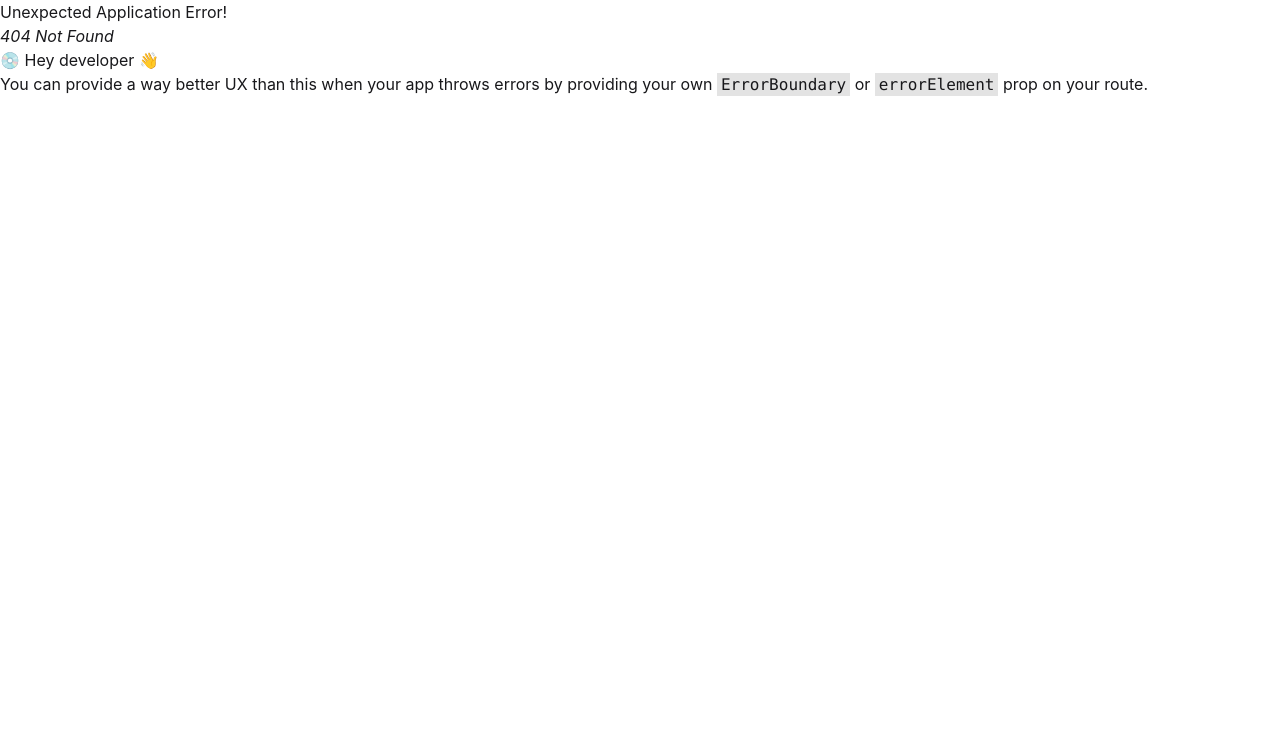
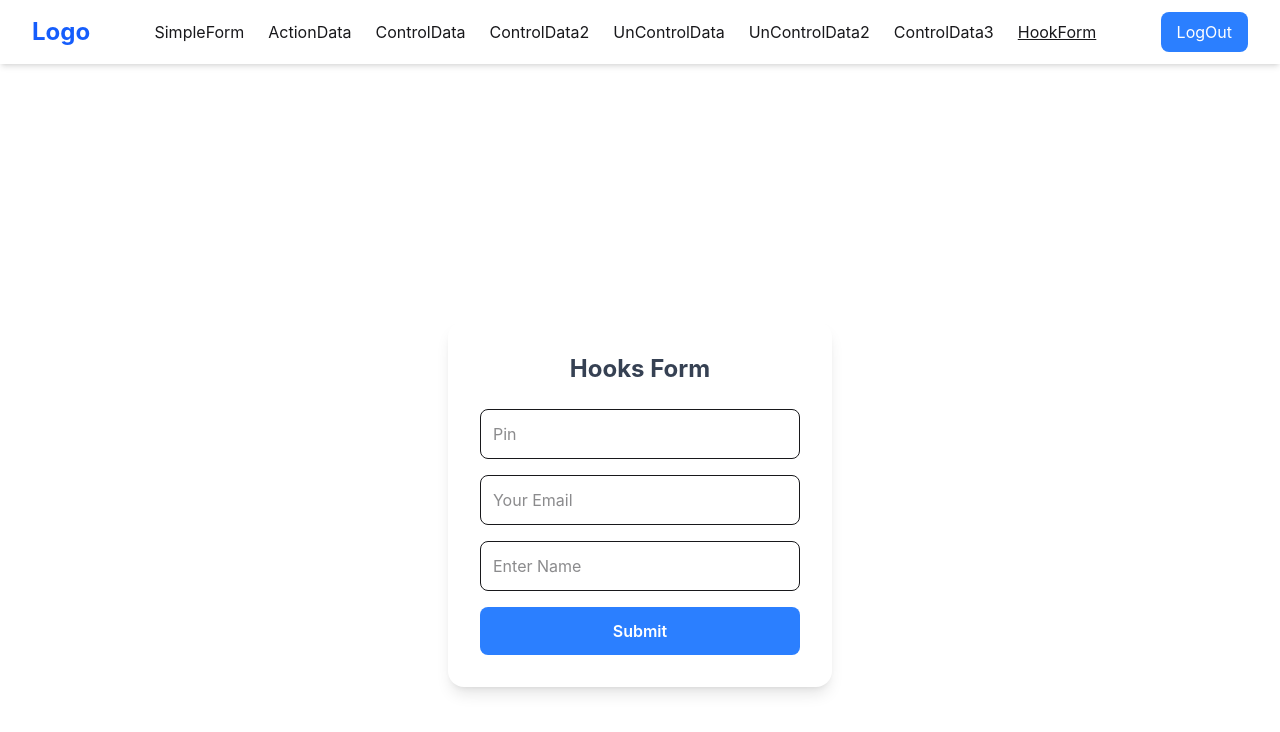
Before and after one commit to asik247/simple-react-form, a React (Vite) app: page /hookForm in a window 1280 px wide. Before the commit this address had no page. Shown: the top 732 px of the page. Built offline with nearby package versions, Linux system fonts and the light colour scheme.

Commit message:
custom hook code implement

```diff
--- /dev/null
+++ b/src/Components/HookForm/HookForm.jsx
@@ -0,0 +1,68 @@
+import React from 'react';
+import useMyHook from '../../Hooks/useMyHook';
+
+const HookForm = () => {
+    const [name, handleNameChange] = useMyHook('')
+    // email use for custom hook;
+    const [email,handlEmailChange] = useMyHook('')
+    const handleSumbit = e => {
+        e.preventDefault()
+        console.log(name,email);
+    }
+    return (
+        <div className="flex items-center justify-center min-h-screen ">
+
+            <div className="bg-white shadow-lg rounded-2xl p-8 w-96">
+
+                <h1 className="text-2xl font-bold text-center text-gray-700 mb-6">
+                    Hooks Form
+                </h1>
+
+                <form onSubmit={handleSumbit} className="space-y-4">
+
+                    <input
+                        type="password"
+
+                        placeholder="Pin"
+                        className="w-full p-3 border rounded-lg focus:outline-none focus:ring-2 focus:ring-blue-400"
+                    />
+
+                    <input
+                        type="email"
+
+                        value={email}
+                        onChange={handlEmailChange}
+                        placeholder="Your Email"
+                        className="w-full p-3 border rounded-lg focus:outline-none focus:ring-2 focus:ring-blue-400"
+                    />
+
+                    <input
+
+                        type="text"
+                        value={name}
+                        onChange={handleNameChange}
+                        placeholder="Enter Name"
+                        className="w-full border p-3 rounded-lg focus:outline-none focus:ring-2 focus:ring-blue-400"
+                    />
+
+
+                    <button
+                        type="submit"
+                        className="w-full bg-blue-500 text-white py-3 rounded-lg font-semibold hover:bg-blue-600 transition"
+                    >
+                        Submit
+                    </button>
+
+
+                </form>
+
+
+
+            </div>
+
+
+        </div>
+    );
+};
+
+export default HookForm;
--- a/src/Components/NavBar/NavBar.jsx
+++ b/src/Components/NavBar/NavBar.jsx
@@ -23,6 +23,8 @@ const NavBar = () => {
                         <NavLink to="/unControlData">UnControlData</NavLink>
                         <NavLink to="/unControlData2">UnControlData2</NavLink>
                         <NavLink to="/controlData3">ControlData3</NavLink>
+                        <NavLink to="/hookForm">HookForm</NavLink>
+
                     </div>
 
                     {/* LogOut Button */}
@@ -56,6 +58,7 @@ const NavBar = () => {
                     <NavLink to="/unControlData">UnControlData</NavLink>
                     <NavLink to="/unControlData2">UnControlData2</NavLink>
                     <NavLink to="/controlData3">ControlData3</NavLink>
+                    <NavLink to="/hookForm">HookForm</NavLink>
 
 
 
--- /dev/null
+++ b/src/Hooks/useMyHook.jsx
@@ -0,0 +1,12 @@
+import { useState } from "react"
+
+const useMyHook = (defaultValue) =>{
+    const [fieldValue,setFieldValue] = useState(defaultValue);
+    const handleOnChange = e=>{
+        setFieldValue(e.target.value);
+    }
+    return [fieldValue,handleOnChange];
+}
+
+
+export default useMyHook
--- a/src/main.jsx
+++ b/src/main.jsx
@@ -12,6 +12,7 @@ import Root from './Components/Root/Root.jsx'
 import UnControlData from './Components/UncontrolData/UnControlData.jsx'
 import UnControlData2 from './Components/UnControlData2/UnControlData2.jsx'
 import ControlComponent3 from './Components/ControlComponent3/ControlComponent3.jsx'
+import HookForm from './Components/HookForm/HookForm.jsx'
 
 // create router code start hre;
 const router = createBrowserRouter([
@@ -26,6 +27,7 @@ const router = createBrowserRouter([
       {path:'unControlData',Component:UnControlData},
       {path:'unControlData2',Component:UnControlData2},
       {path:'controlData3',Component:ControlComponent3},
+      {path:'hookForm',Component:HookForm},
     ]
   }
 ])
```
